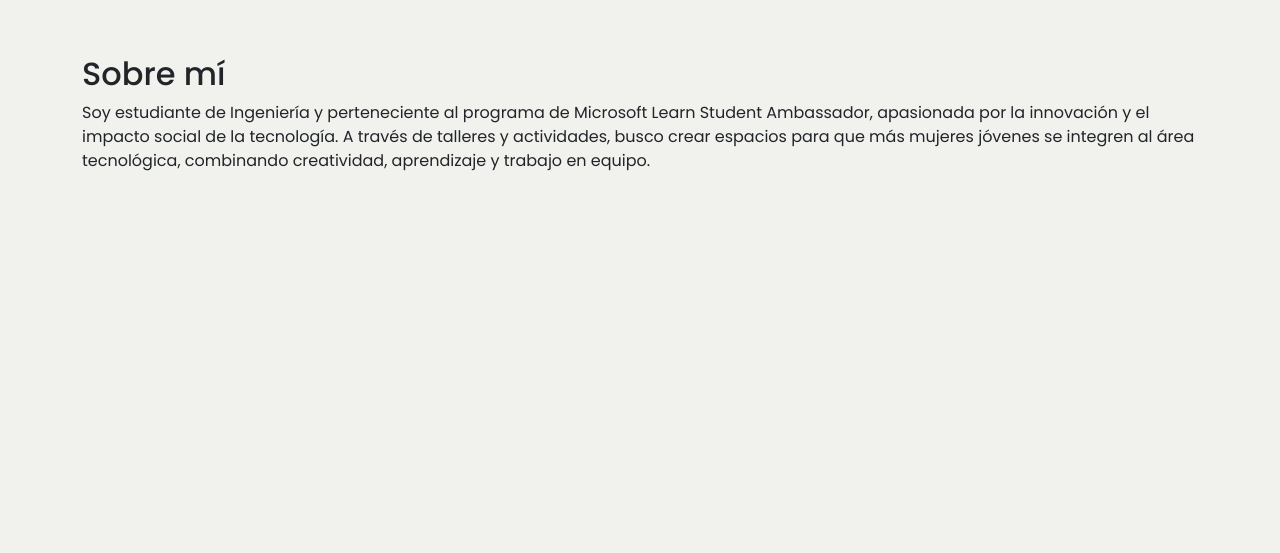
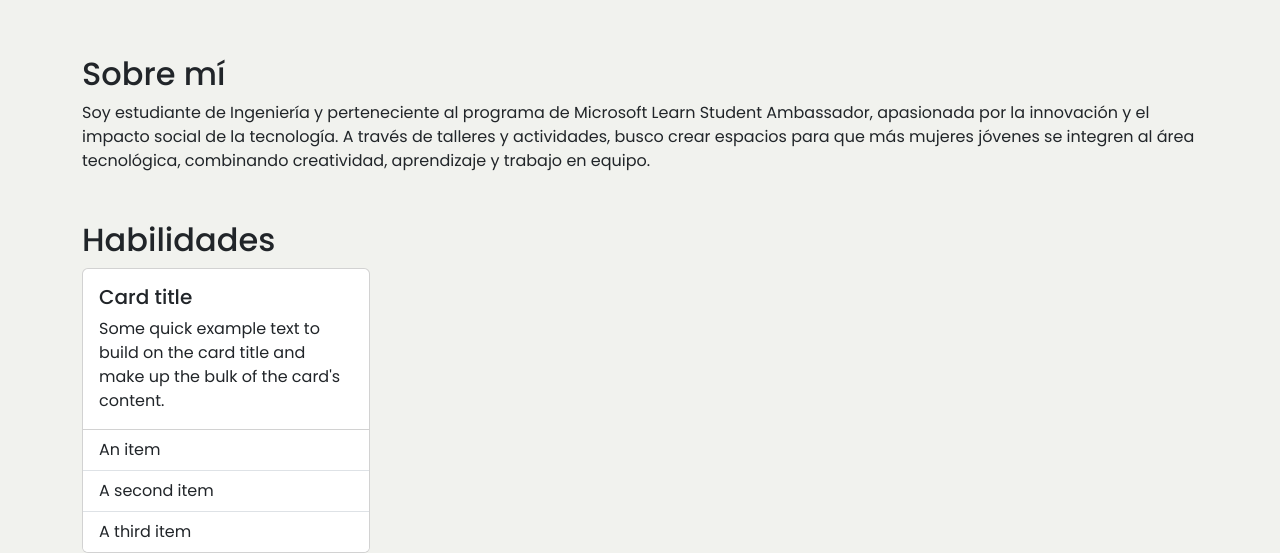
Before and after one commit to dantrixxheron/dantrixxheron.github.io, a plain HTML site: page index.html in a window 1280 px wide. Shown: the part 793-1346 px from the top of the page. Before the commit the page ends 982 px from the top, so only its background shows below. Drawn offline with nearby package versions, Linux system fonts and the light colour scheme; a web font is replaced by a local one.

Commit message:
Add skills draft

```diff
--- a/index.html
+++ b/index.html
@@ -59,6 +59,25 @@
       <p>Soy estudiante de Ingeniería y perteneciente al programa de Microsoft Learn Student Ambassador, apasionada por la innovación y el impacto social de la tecnología. A través de talleres y actividades, busco crear espacios para que más mujeres jóvenes se integren al área tecnológica, combinando creatividad, aprendizaje y trabajo en equipo.</p>
     </div>
   </section>
+  <!-- Sección: Habilidades -->
+  <section id="skills" class="container mt-5 skills-section">
+    <div class="card-p">
+      <h2>Habilidades</h2>
+      <div class="skills">
+        <div class="skill">
+          <div class="card" style="width: 18rem;">
+            <div class="card-body">
+              <h5 class="card-title">Card title</h5>
+              <p class="card-text">Some quick example text to build on the card title and make up the bulk of the card's content.</p>
+            </div>
+            <ul class="list-group list-group-flush">
+              <li class="list-group-item">An item</li>
+              <li class="list-group-item">A second item</li>
+              <li class="list-group-item">A third item</li>
+            </ul>
+          </div>
+      </div>
+    </div>
   <!-- Bootstrap JS -->
   <script src="https://cdn.jsdelivr.net/npm/bootstrap@5.3.0/dist/js/bootstrap.bundle.min.js"></script>
 </body>
```
